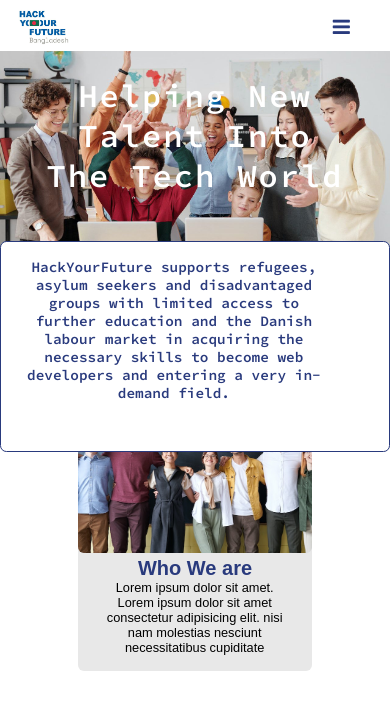
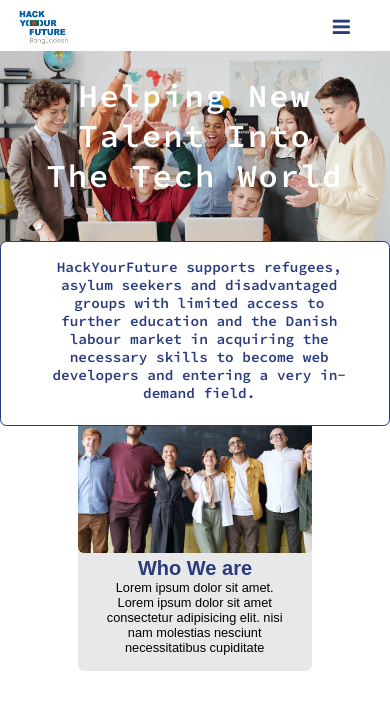
Before and after one commit to JawadIslam/a-sample-2, a plain HTML site: page index.html in a window 390 px wide. Shown: the top 716 px of the page. Drawn offline with Linux system fonts and the light colour scheme.

Commit message:
Update style.css
y

```diff
--- a/style.css
+++ b/style.css
@@ -624,16 +624,16 @@ nav ul li {
 
 
   .goal {
-    height: 25vh;
+    height: 22vh;
     width: 100%;
   }
 
   .goal:hover{
-    height: 17.2vh;
+    height: 22.2vh;
     width: 100.5%;
   }
  .goal p{
- margin: 2vh 2vh 2vh 2vh;
+ margin: 2vh 2vh 2vh 5vh;
  }
 
  nav {
@@ -696,7 +696,7 @@ nav ul li {
 
   }
 
- .tab p {
+  .tab p {
     height: 15vh;
     width: 46vw;
     font-size: 0.6.5rem;
```
